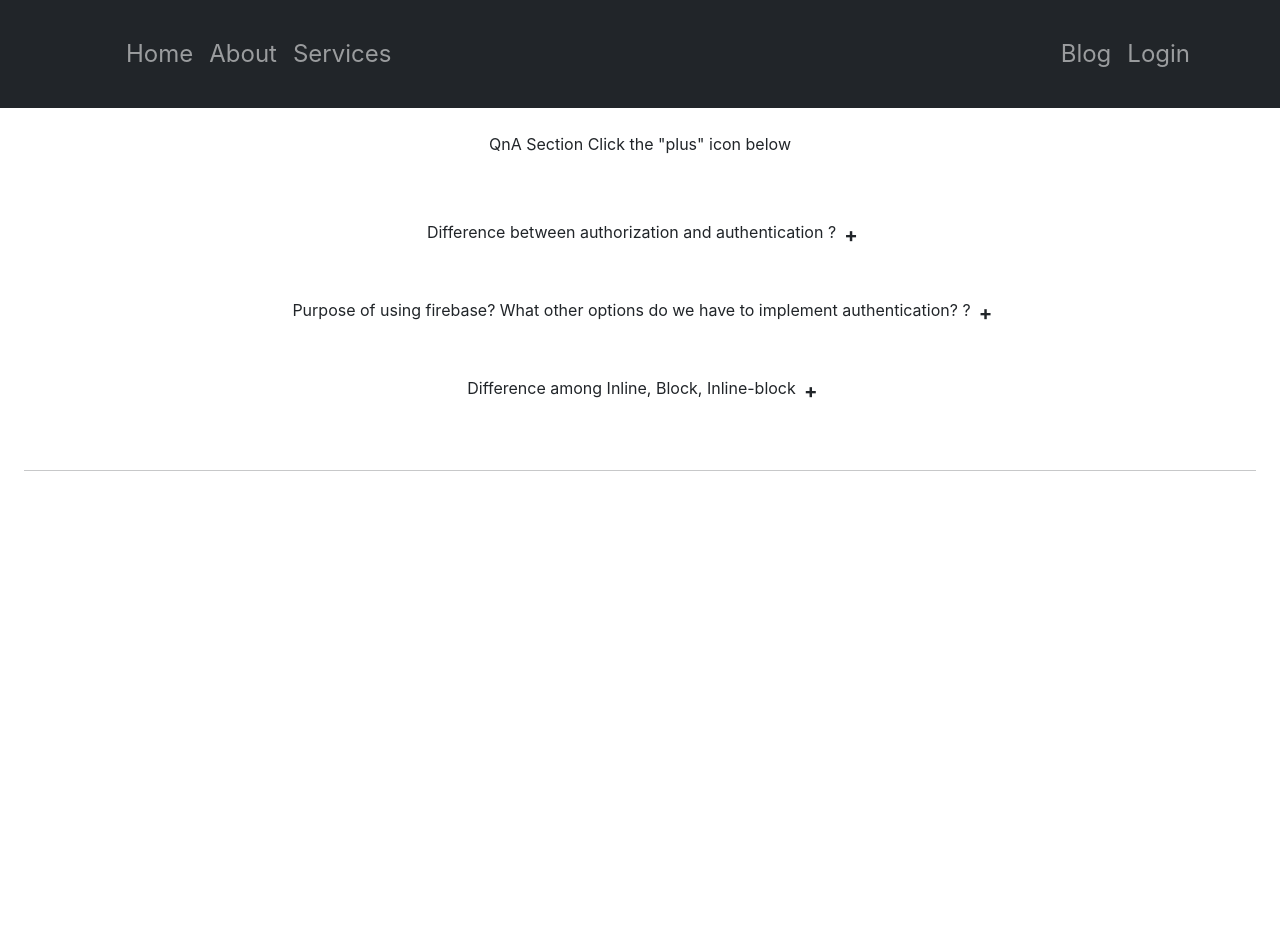
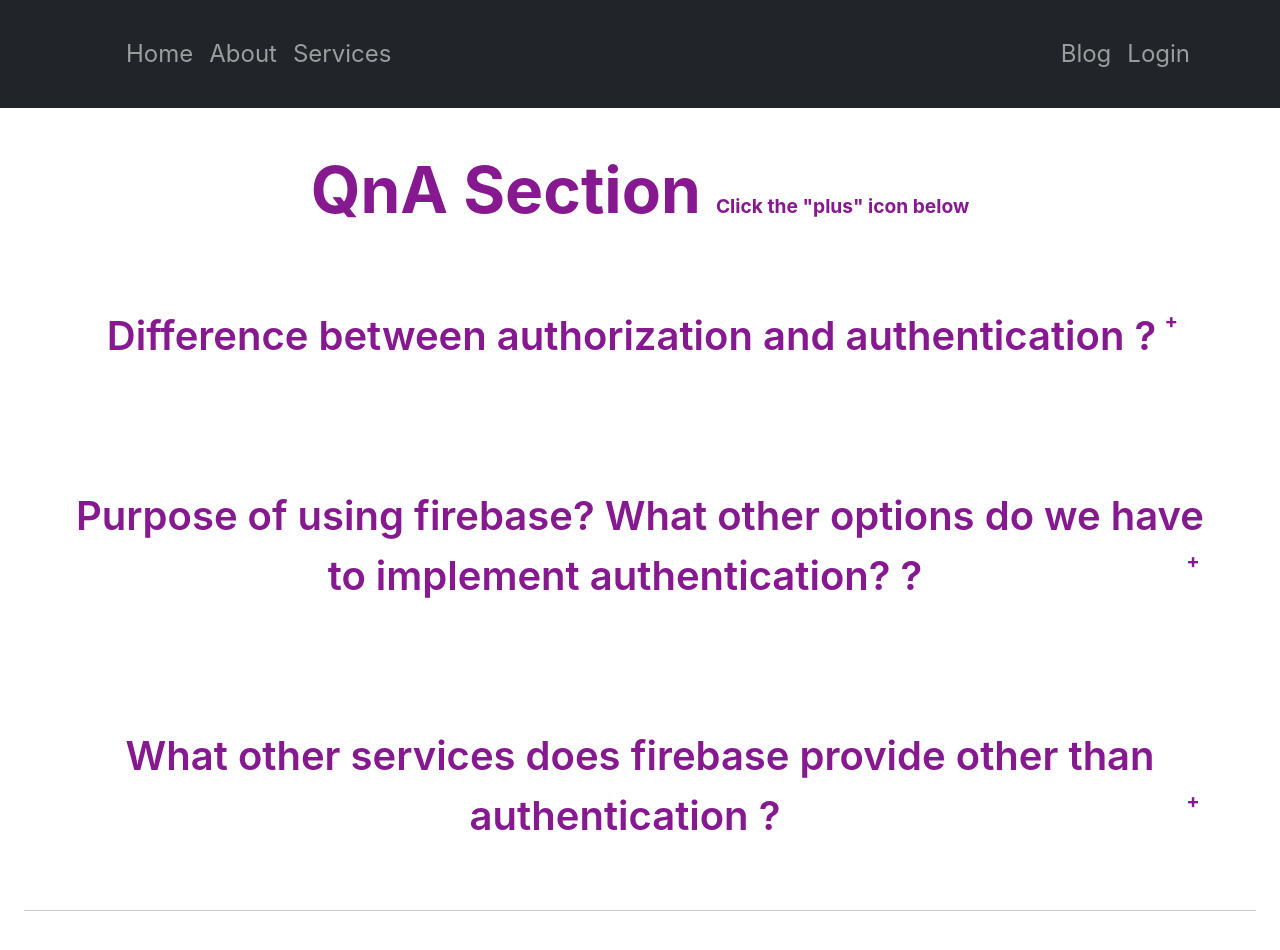
Before and after one commit to ToufiqAlahi/Immigration-service, a React (Create React App) app in the folder butterfinger-immigration/: page /blog in a window 1280 px wide. Before the commit the page ends 800 px from the top, so only its background shows below. Built offline with nearby package versions, Linux system fonts and the light colour scheme; no server answers.

Commit message:
Added Answers

```diff
--- a/butterfinger-immigration/src/components/PAGES/Blogs/Blogs.css
+++ b/butterfinger-immigration/src/components/PAGES/Blogs/Blogs.css
@@ -4,6 +4,29 @@
     -webkit-transition: max-height .35s;
     -o-transition: max-height .35s;
     transition: max-height .35s;
+}
+
+.qna-head{
+    color: #86198f;
+    padding: 10px;
+    font-size: 4em;
+    font-weight: 700;
+    margin-bottom: 10px;
+}
+.qna-span{
+    font-size: .3em;
+}
+
+.question{
+    color: #86198f;
+    font-weight: 600;
+    font-size: 2.5rem;
+    cursor: pointer;
+}
+.ans{
+    font-weight: 600;
+    font-size: 1.5rem;
+    margin: 0 7em;
 }
 
 /* :checked - resize to full height */
--- a/butterfinger-immigration/src/components/PAGES/Blogs/Blogs.js
+++ b/butterfinger-immigration/src/components/PAGES/Blogs/Blogs.js
@@ -4,34 +4,36 @@
 const Blogs = () => {
     return (
         <div className="m-4">
-            <p className=''> QnA Section <span className='text-lg'> Click the "plus" icon below</span> </p>
+            <p className=' qna-head'> QnA Section <span className='qna-span'> Click the "plus" icon below</span> </p>
             <div className=''></div>
             <div className="">
                 <div className="tab w-full overflow-hidden border-t">
                     <input className="absolute opacity-0 " id="tab-multi-one" type="checkbox" name="tabs" />
-                    <label className="font-bold text-5xl text-fuchsia-800  block p-5 leading-normal cursor-pointer" htmlFor="tab-multi-one"> Difference between authorization and authentication ?</label>
+                    <label className=" question p-5 " htmlFor="tab-multi-one"> Difference between authorization and authentication ?</label>
                     <div className="tab-content overflow-hidden border-l-2 bg-gray-100 border-indigo-500 leading-normal">
-                        <p className="p-5 "> Lorem ipsum dolor sit amet, consectetur adipisicing elit. Earum corrupti blanditiis doloremque dolores et dicta expedita magni, quia iure autem. </p>
+                        <p className="p-5 ans"> Authentication confines if the users are who they claim to be; on the other hand, Authorization defines what the users can and cannot get access into. In the authentication process, users or persons are verified. While in the Authorization process, users or persons are validated. After Authorization, authentication is usually done. Authentication transmits info through an ID Token, and Authorization sends information through an Access Token.</p>
                     </div>
                 </div>
                 <div className="tab w-full overflow-hidden border-t">
                     <input className="absolute opacity-0" id="tab-multi-two" type="checkbox" name="tabs" />
-                    <label className="  " htmlFor="tab-multi-two">Purpose of using firebase? What other options do we have to implement authentication? ?</label>
+                    <label className="  question p-5  " htmlFor="tab-multi-two">Purpose of using firebase? What other options do we have to implement authentication? ?</label>
                     <div className="tab-content overflow-hidden border-l-2 bg-gray-100 border-indigo-500 leading-normal">
-                        <p className="p-5 ">Lorem ipsum dolor sit amet consectetur adipisicing elit. Rem velit quasi quibusdam possimus quas illum eos veniam corporis similique quo! </p>
+                        <p className="p-5 ans ">Firebase is very user-friendly and secure to use. It is considered dependable and widespread. It allows us to use a real-time database, authentication, authorization, and project hosting. Without firebase, setting up an android environment and generating a Web client ID and SHA1 key for Sign-up authentication can be used. <strong>Back4App, Parse, Kuzzle, and Couchbase</strong> would be some alternatives to firebase.  </p>
                     </div>
                 </div>
                 <div className="tab w-full overflow-hidden border-t">
                     <input className="absolute opacity-0" id="tab-multi-three" type="checkbox" name="tabs" />
-                    <label className="  text-5xl text-fuchsia-800 font-bold block p-5 leading-normal cursor-pointer" htmlFor="tab-multi-three">Difference among Inline, Block, Inline-block  </label>
+                    <label className="  question p-5 " htmlFor="tab-multi-three">What other services does firebase provide other than authentication ?</label>
                     <div className="tab-content overflow-hidden border-l-2 bg-gray-100 border-indigo-500 leading-normal">
-                        <p className="p-5 ">What other services does firebase provide other than authentication ?  <br /><br />
-
-                            1. Lorem ipsum dolor sit amet consectetur adipisicing elit. Obcaecati, nostrum.
-                            <br /><br />
-
-                            2. Lorem ipsum dolor sit amet consectetur adipisicing elit. Dolor ab fuga officiis recusandae iure? Ut? <br /><br />
-                        </p>
+                        <p className="p-5 ans">
+                            1. Firebase Cloud Firestore.<br /><br />
+                            2. Firebase Cloud Storage<br /><br />
+                            3. Firebase Remote Config<br /><br />
+                            4. Firebase Database<br /><br />
+                            5. Firebase Cloud Messaging.<br /><br />
+                            6. Google Analytics.<br /><br />
+                            7. Hosting.<br /><br />
+                            <br /><br /> </p>
 
                         <br />
                     </div>
```
